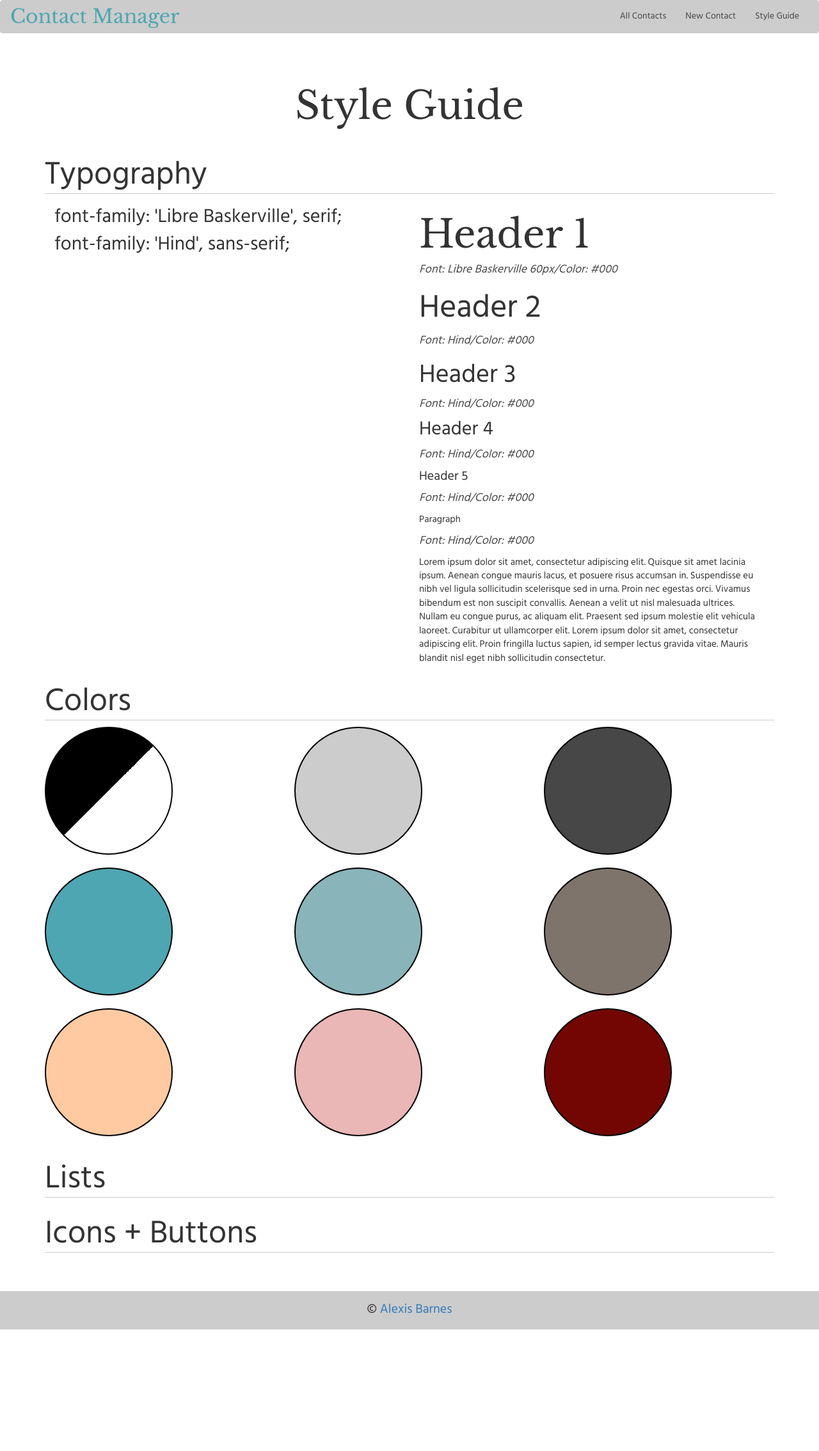
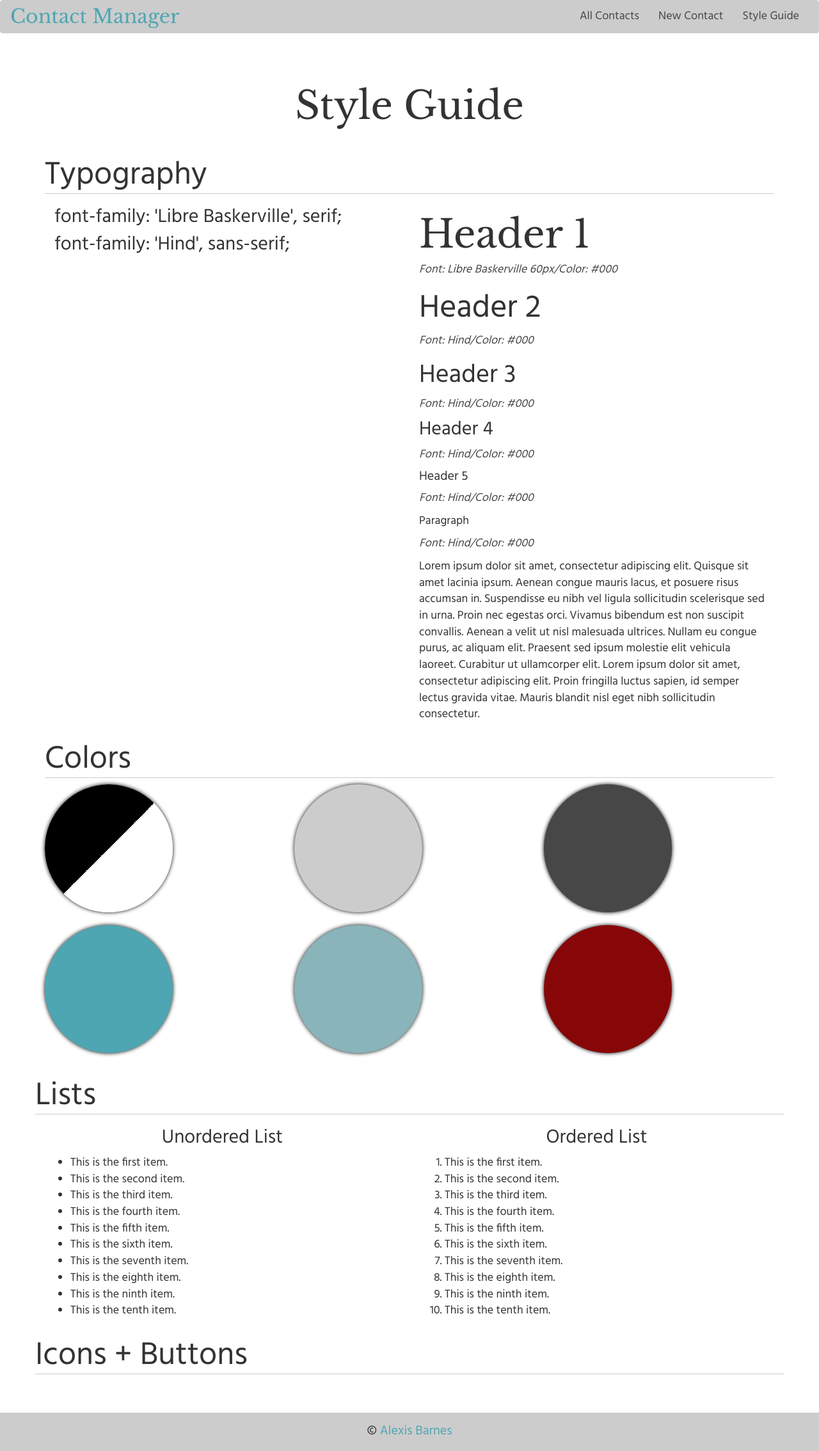
Before and after one commit to alexisbarnes/contact-manager, a PHP site: page /style.php in a window 1280 px wide. Shown: the whole page at 64% size. Before the commit the page ends 2078 px from the top, so only its background shows below. Run offline with PHP 8.4, Linux system fonts and the light colour scheme; some libraries are stand-ins or nearby versions.

Commit message:
Changed colors and added list items.

```diff
--- a/css/style.css
+++ b/css/style.css
@@ -13,6 +13,10 @@
   text-align: center;
   font-family: 'Libre Baskerville', serif;
   font-size: 60px;
+}
+
+.main-page-h1 {
+  padding-bottom: 20px;
 }
 
 h2 {
@@ -32,16 +36,21 @@
 }
 
 p {
-  font-size: 15px;
+  font-size: 18px;
   margin-top: 10px;
 }
 
+li {
+  font-size: 18px;
+}
+
 a {
-
+  color: #4da6b2
 }
 
 a:hover {
   text-decoration: none;
+  color: #474747;
 }
 
 .container {
@@ -155,11 +164,14 @@
 
 .btn {
   font-size: 20px;
+
 }
 
 .btn-danger {
   background-color: #730603;
   border-color: #730603;
+  margin-top: 32px;
+  margin-right: 16px;
 }
 
 /*--FLOATING + ON MOBILE--*/
@@ -203,7 +215,7 @@
 .box-white {
   height: 200px;
   width: 200px;
-  border: 2px solid #000;
+  box-shadow: 0px 0px 6px rgba(0, 0, 0, 1);
   border-radius: 50%;
   background-image: linear-gradient(left top, #FFF 50%, #000 50%);
   background-image: -o-linear-gradient(bottom right, #FFF 50%, #000 50%);
@@ -216,7 +228,7 @@
 .box-gray1 {
   height: 200px;
   width: 200px;
-  border: 2px solid #000;
+  box-shadow: 0px 0px 6px rgba(0, 0, 0, 1);
   background-color: #ccc;
   border-radius: 50%;
 }
@@ -224,7 +236,7 @@
 .box-gray2 {
   height: 200px;
   width: 200px;
-  border: 2px solid #000;
+  box-shadow: 0px 0px 6px rgba(0, 0, 0, 1);
   background-color: #474747;
   border-radius: 50%;
 }
@@ -232,7 +244,7 @@
 .box-teal {
   height: 200px;
   width: 200px;
-  border: 2px solid #000;
+  box-shadow: 0px 0px 6px rgba(0, 0, 0, 1);
   background-color: #4da6b2;
   border-radius: 50%;
 }
@@ -240,40 +252,17 @@
 .box-teal2 {
   height: 200px;
   width: 200px;
-  border: 2px solid #000;
+  box-shadow: 0px 0px 6px rgba(0, 0, 0, 1);
   background-color: #88B4BA;
   border-radius: 50%;
 }
 
-.box-brown {
-  height: 200px;
-  width: 200px;
-  border: 2px solid #000;
-  background-color: #7f746b;
-  border-radius: 50%;
-}
-
-.box-peach {
-  height: 200px;
-  width: 200px;
-  border: 2px solid #000;
-  background-color: #ffcaa1;
-  border-radius: 50%;
-}
-
-.box-pink {
-  height: 200px;
-  width: 200px;
-  border: 2px solid #000;
-  background-color: #eab6b6;
-  border-radius: 50%;
-}
 
 .box-red {
   height: 200px;
   width: 200px;
-  border: 2px solid #000;
-  background-color: #730603;
+  box-shadow: 0px 0px 6px rgba(0, 0, 0, 1);
+  background-color: #870709;
   border-radius: 50%;
 }
 
--- a/index.php
+++ b/index.php
@@ -25,6 +25,10 @@
     <p><strong>Contact Deleted!</strong> The contact was removed.</p>
   </div>
 <?php endif; ?>
+
+<div class="col-xs-12 col-sm-12 col-md-12 col-lg-12 col-xl-12 main-page-h1">
+  <h1><?= count($contacts); ?> Contacts</h1>
+</div>
 
 <?php foreach($contacts as $contact) : ?>
 <div class="col-xs-12 col-sm-12 col-md-4 col-lg-4 col-xl-4">
--- a/style.php
+++ b/style.php
@@ -74,27 +74,11 @@
       </div>
 
       <div class="col-xs-12 col-sm-4 col-md-4 col-lg-4 col-xl-4">
-        <div class="box-brown">
-        </div>
-      </div>
-    </div>
-
-    <div class="row margin-bottom">
-      <div class="col-xs-12 col-sm-4 col-md-4 col-lg-4 col-xl-4">
-        <div class="box-peach">
-        </div>
-      </div>
-
-      <div class="col-xs-12 col-sm-4 col-md-4 col-lg-4 col-xl-4">
-        <div class="box-pink">
-        </div>
-      </div>
-
-      <div class="col-xs-12 col-sm-4 col-md-4 col-lg-4 col-xl-4">
         <div class="box-red">
         </div>
       </div>
     </div>
+  </div>
 
   </div>
 </div>
@@ -102,6 +86,38 @@
 <div class="row">
   <div class="col-xs-12 col-sm-12 col-md-12 col-lg-12 col-xl-12">
     <h2 class="style-h2">Lists</h2>
+
+    <div class="col-xs-12 col-sm-12 col-md-6 col-lg-6 col-xl-6">
+      <h4 class="align-center">Unordered List</h4>
+        <ul>
+          <li>This is the first item.</li>
+          <li>This is the second item.</li>
+          <li>This is the third item.</li>
+          <li>This is the fourth item.</li>
+          <li>This is the fifth item.</li>
+          <li>This is the sixth item.</li>
+          <li>This is the seventh item.</li>
+          <li>This is the eighth item.</li>
+          <li>This is the ninth item.</li>
+          <li>This is the tenth item.</li>
+        </ul>
+    </div>
+
+    <div class="col-xs-12 col-sm-12 col-md-6 col-lg-6 col-xl-6">
+      <h4 class="align-center">Ordered List</h4>
+      <ol>
+        <li>This is the first item.</li>
+        <li>This is the second item.</li>
+        <li>This is the third item.</li>
+        <li>This is the fourth item.</li>
+        <li>This is the fifth item.</li>
+        <li>This is the sixth item.</li>
+        <li>This is the seventh item.</li>
+        <li>This is the eighth item.</li>
+        <li>This is the ninth item.</li>
+        <li>This is the tenth item.</li>
+      </ol>
+    </div>
   </div>
 </div>
 
```
